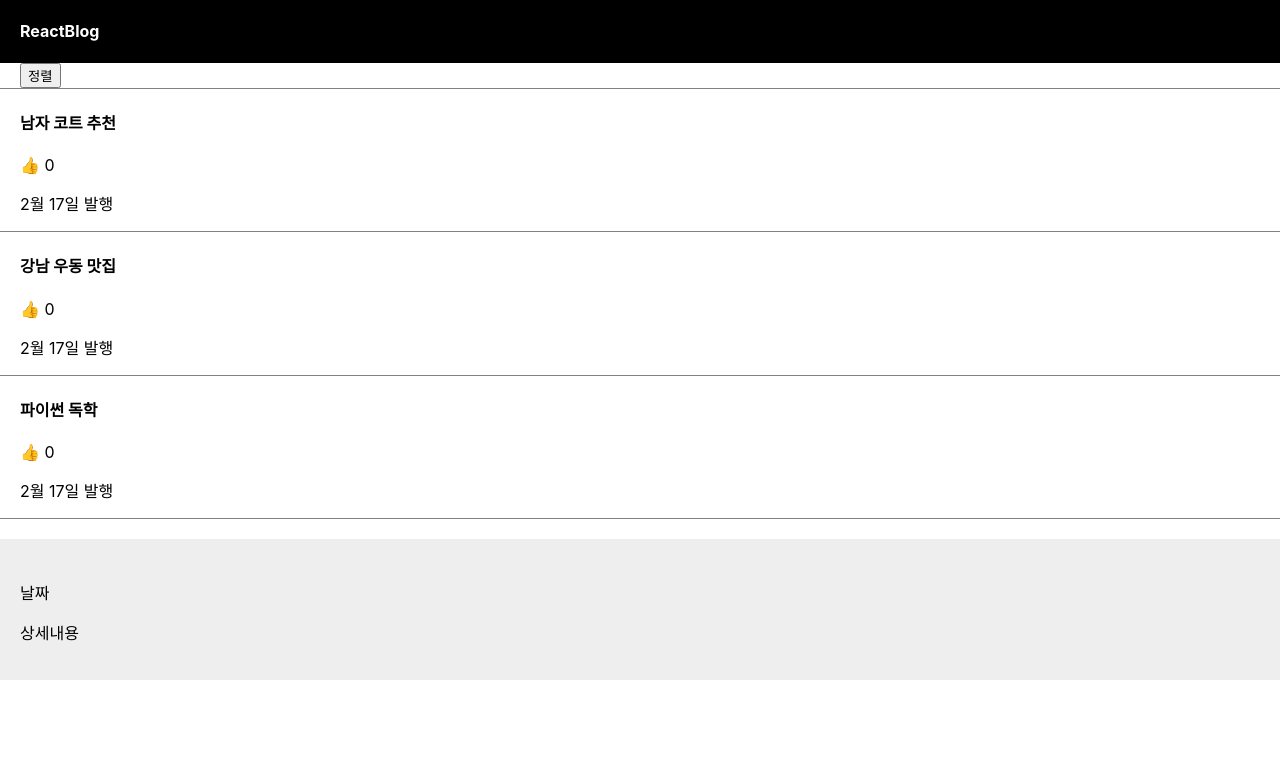
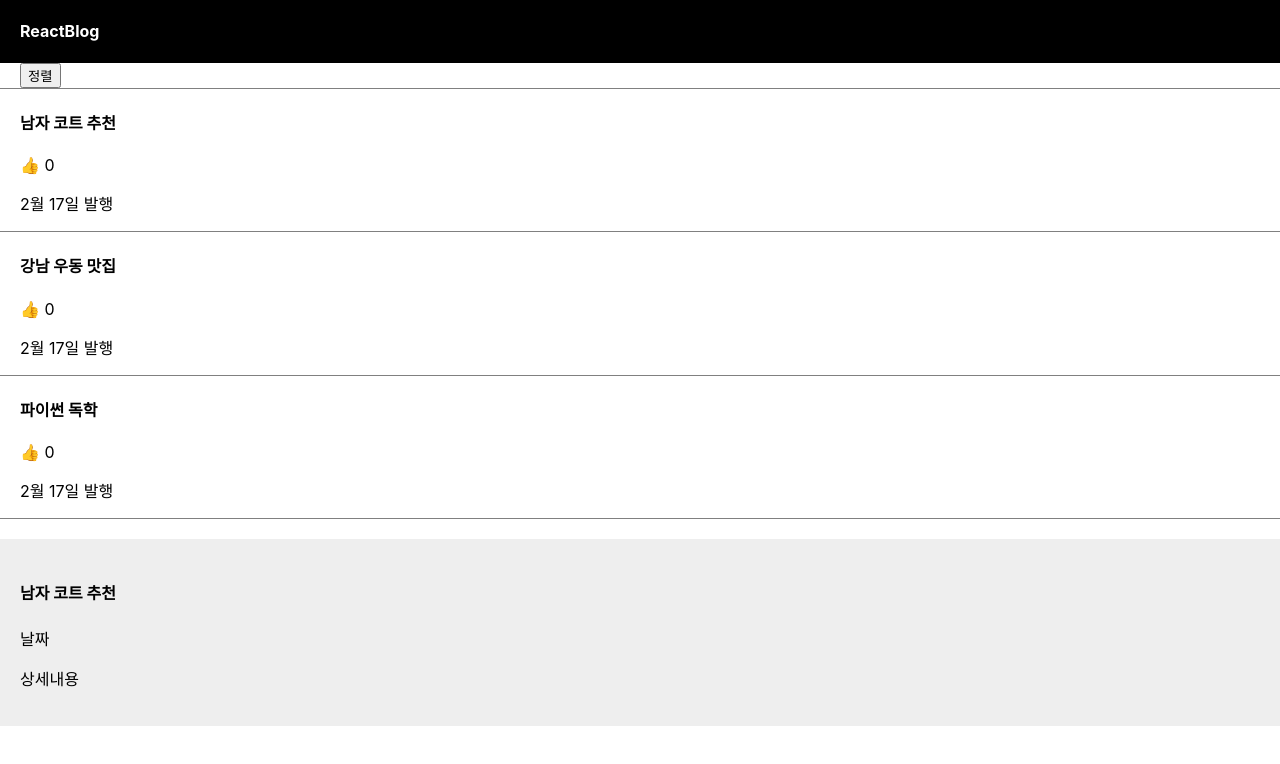
Before and after one commit to choihanseul/blog, a React (Create React App) app: page / in a window 1280 px wide. Both pictures are taken after a click on the element "남자 코트 추천". Shown: the top 764 px of the page. Built offline with nearby package versions, Linux system fonts and the light colour scheme.

Commit message:
모달 클릭 시 글제목 seq 받아오기

```diff
--- a/src/App.js
+++ b/src/App.js
@@ -10,7 +10,7 @@ function App() {
   let [like, addLike] = useState( [0, 0, 0] );
   let [modal, setModal] = useState(false);
 
-  let setTitle = '';
+  let [seq, setSeq] = useState(0);
 
   return (
     // JSX 자바스크립트 안에서 html을 쓸 수 있게 해줌
@@ -46,7 +46,10 @@ function App() {
         title.map(function(a, i) {
           return (
             <div className="list" key={i}>
-            <h4 onClick={()=> { setModal(!modal) }}>{ a }</h4>
+            <h4 onClick={()=> {
+              setSeq(i)
+              setModal(!modal)
+              }}>{ a }</h4>
             <span onClick={()=> {
               let add = [...like]
               add[i] = add[i] + 1
@@ -59,7 +62,7 @@ function App() {
       }
 
       {
-        modal === true ? <Modal title = { title } changTitle = { changTitle }/> : null
+        modal === true ? <Modal title = { title } seq = { seq }/> : null
       }
     </div>
   );
@@ -71,7 +74,7 @@ function App() {
 function Modal(props) {
   return (
     <div className="modal">
-      <h4>{ props.setTitle }</h4>
+      <h4>{ props.title[props.seq] }</h4>
       <p>날짜</p>
       <p>상세내용</p>
     </div>
```
